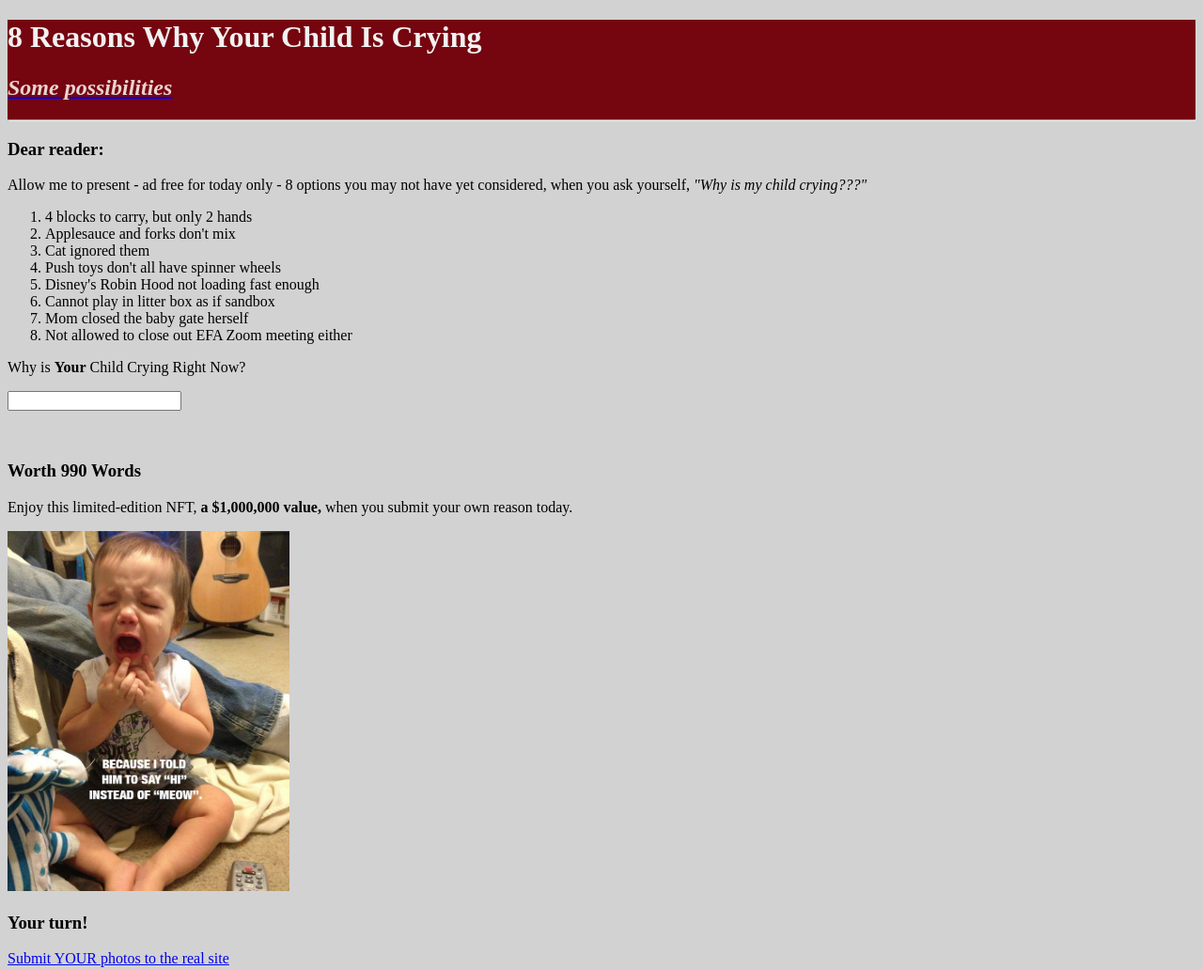
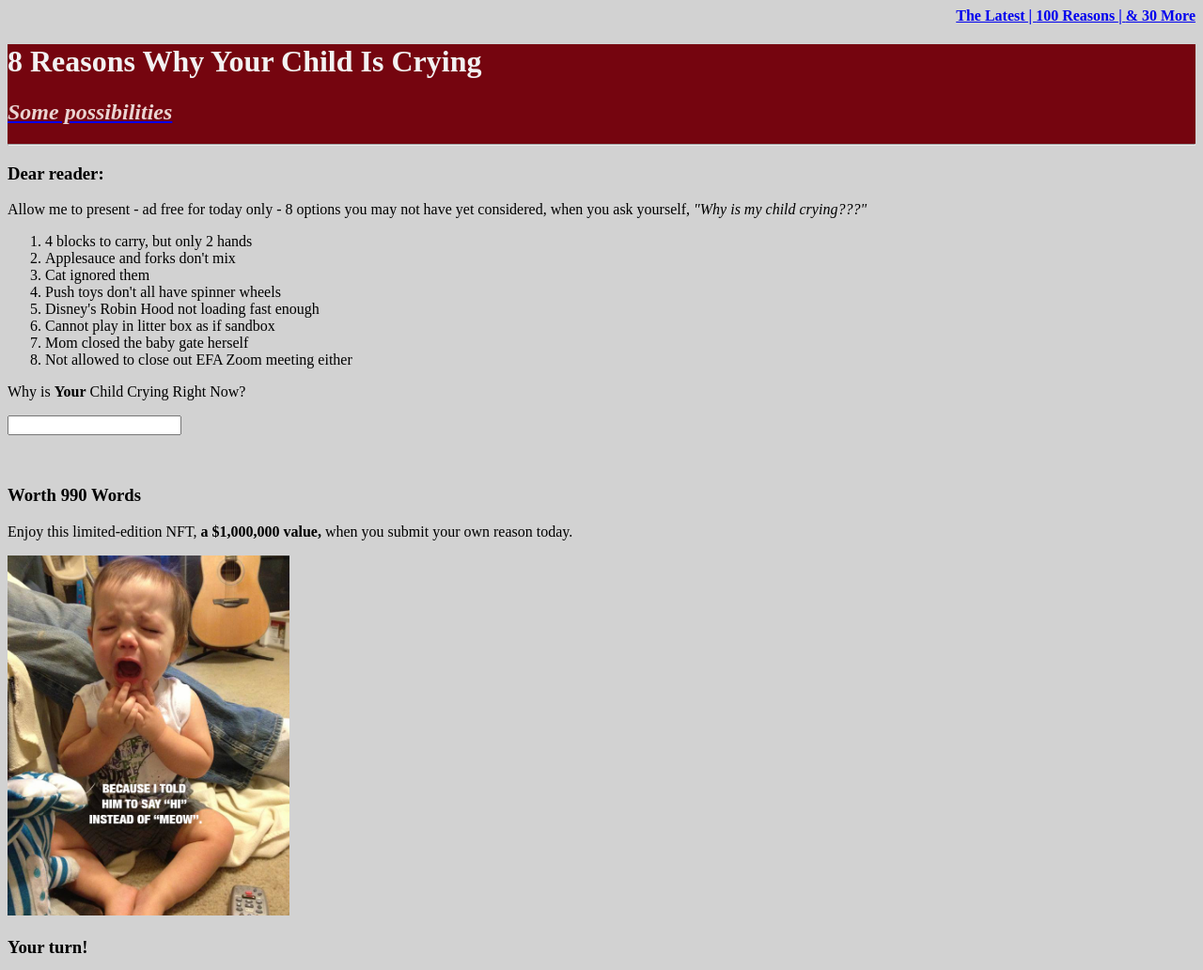
Before and after one commit to jessieisafriend/HTML-crying-reasons, a plain HTML site: page index.html in a window 1280 px wide. Shown: the top 1032 px of the page at 94% size. Drawn offline with Linux system fonts and the light colour scheme.

Commit message:
added navbar

```diff
--- a/index.html
+++ b/index.html
@@ -14,6 +14,13 @@
 </head>
 
 <body style="background-color: #d2d2d2;">
+
+    <nav style="text-align: right;">
+        <a href="https://twitter.com/reasonsmysoncry" target="_blank"><strong>The Latest  |  </strong></a>
+        <a href="https://www.boredpanda.com/funny-reasons-why-kids-cry/" target="_blank"><strong>100 Reasons  |  </strong></a>
+        <a href="https://www.mommyshorts.com/2014/04/more-reasons-your-kids-are-crying.html" target="_blank"><strong>& 30 More</strong></a>
+    <!-- I know target blank doesn't make sense for nav, but these links aren't real nav links, so... -->
+    </nav>
 
 <div style="background-color: #75050F;">
     <h1 style="color: #f2f2f2;">8 Reasons Why Your Child Is Crying</h1>
@@ -55,7 +62,7 @@
 
 <!-- NOT MY BABY, not my photo (not my problem) -->
 
-<!-- Need to include form, nav still -->
+<!-- Need to include form still -->
 </div>
 
 <div>
```
